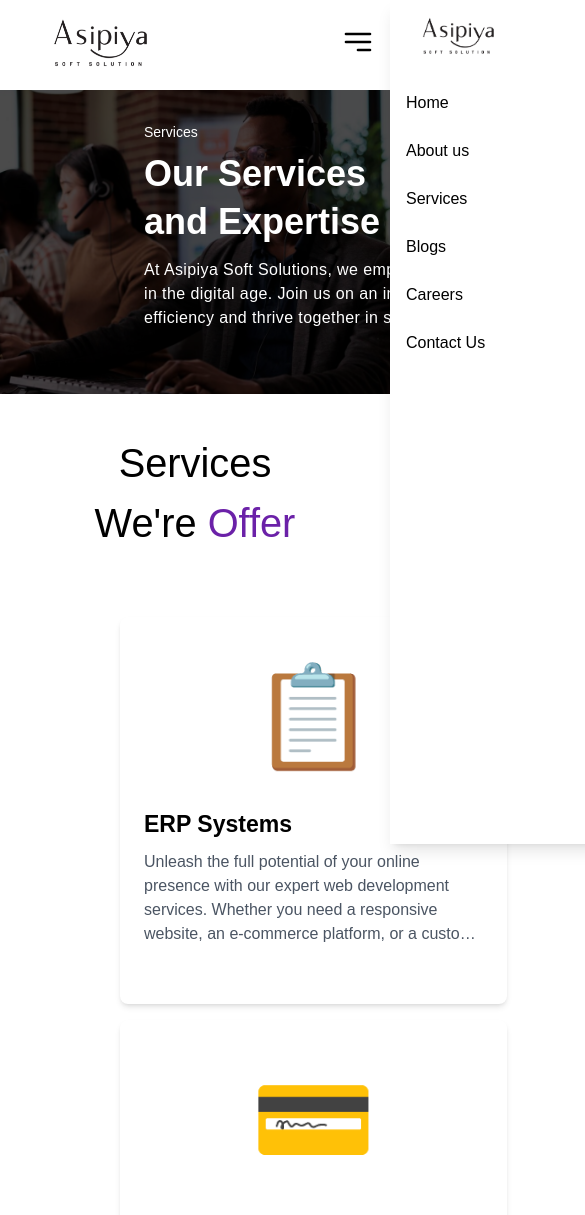
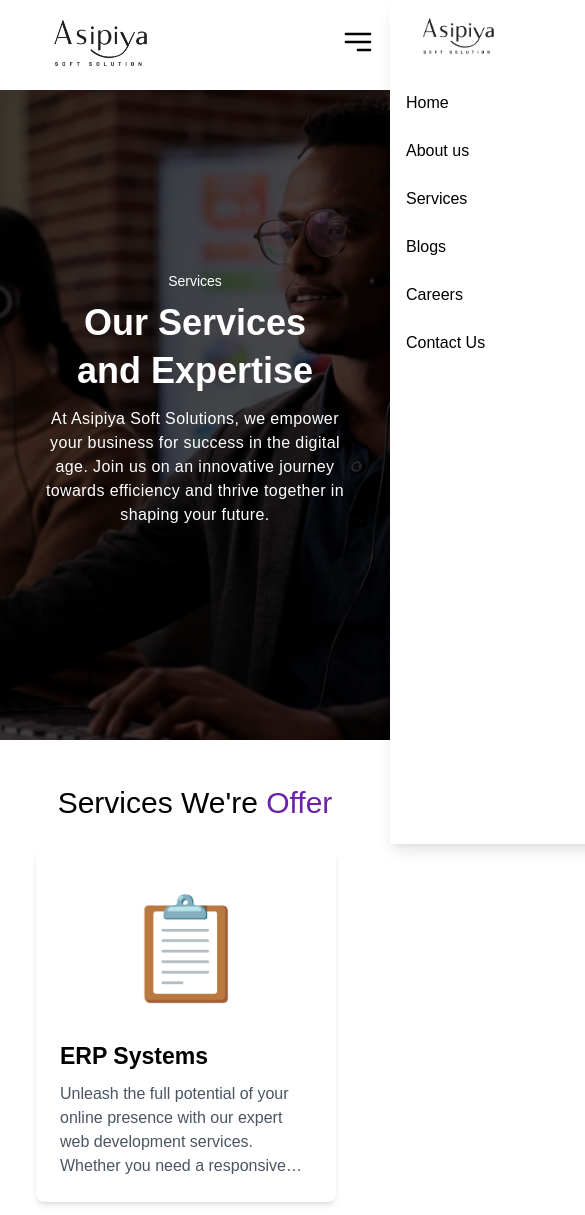
Before and after one commit to SPLkavinga/Asipiya-website, a React (Create React App) app: page /Services in a window 390 px wide. Shown: the top 1215 px of the page, 585 px wide, since content can reach past the window. Built offline with nearby package versions, Linux system fonts and the light colour scheme.

Commit message:
Make service page responsive

```diff
--- a/src/Pages/Services.jsx
+++ b/src/Pages/Services.jsx
@@ -79,7 +79,7 @@ function Services() {
 
       {/* Background Section */}
       <div
-        className="relative flex items-center justify-start w-full h-auto bg-center bg-cover md:h-screen"
+        className="relative flex items-center justify-start w-full h-[650px]  bg-center bg-cover md:h-screen"
         style={{
           backgroundImage: `url(${backgroundImg})`,
           backgroundSize: "cover",
@@ -88,8 +88,8 @@ function Services() {
         {/* Darker Overlay */}
         <div className="absolute inset-0 z-0 bg-black bg-opacity-70"></div>
 
-        <div className="z-10 w-full px-6 py-8 text-left md:w-2/3 md:px-20 md:mt-[-50px] ml-[120px]">
-          <motion.p className="mb-3 text-sm text-white md:text-[19.2px]"
+        <div className="z-10 w-full mx-[20px] xl:mx-[120px] py-8  md:w-2/3 p-4 md:mt-[-50px] text-center xl:text-start">
+          <motion.p className="mb-3 text-sm text-white md:text-[19.2px] "
           initial="hidden"
           animate="visible"
           transition={{ duration: 0.5, delay: 0.1 }}
@@ -114,7 +114,7 @@ function Services() {
             and Expertise
           </motion.h2>
 
-          <motion.p className="mb-8 font-normal text-white md:text-[16px] leading-normal tracking-wide w-[488px]"
+          <motion.p className="mb-8 font-normal text-white md:text-[16px] leading-normal tracking-wide w-full xl:w-[488px]"
           initial="hidden"
           animate="visible"
           transition={{ duration: 0.5, delay: 0.1 }}
@@ -128,13 +128,13 @@ function Services() {
       </div>
 
       {/* Services Grid */}
-      <div className="container px-16 mx-auto">
-      <h1 className="mt-10 mb-[8px] text-[39.81px] font-medium text-center text-black">
+      <div className="container ">
+      <h1 className="mt-10 mb-[8px] text-[30px] xl:text-[39.81px] font-medium text-center text-black">
         Services We're <span className="text-purple-800">Offer</span>
       </h1>
 
       {/* Services Grid */}
-      <div className="grid justify-center grid-cols-1 gap-4 mb-4 md:ml-20 p-14 md:grid-cols-2 lg:grid-cols-3">
+      <div className="grid justify-center grid-cols-1 gap-4 mb-4 mx-[20px] xl:mx-[120px] p-4 xl:p-14 md:grid-cols-2 lg:grid-cols-3">
         {services.map((service) => (
           <motion.div
             key={service.id}
@@ -145,7 +145,7 @@ function Services() {
           >
             <Link
               to={service.link}
-              className="block w-[387px] h-[387px] p-6 bg-white rounded-lg shadow-md transition-transform transform hover:scale-105"
+              className="block w-[300px] h-full xl:w-[350px] xl:h-[387px] p-6 bg-white rounded-lg shadow-md transition-transform transform hover:scale-105"
             >
               <div className="mb-4 text-[100px] text-center">{service.icon}</div>
               <h2 className="mb-2 text-[23.04px] font-semibold">{service.title}</h2>
```
